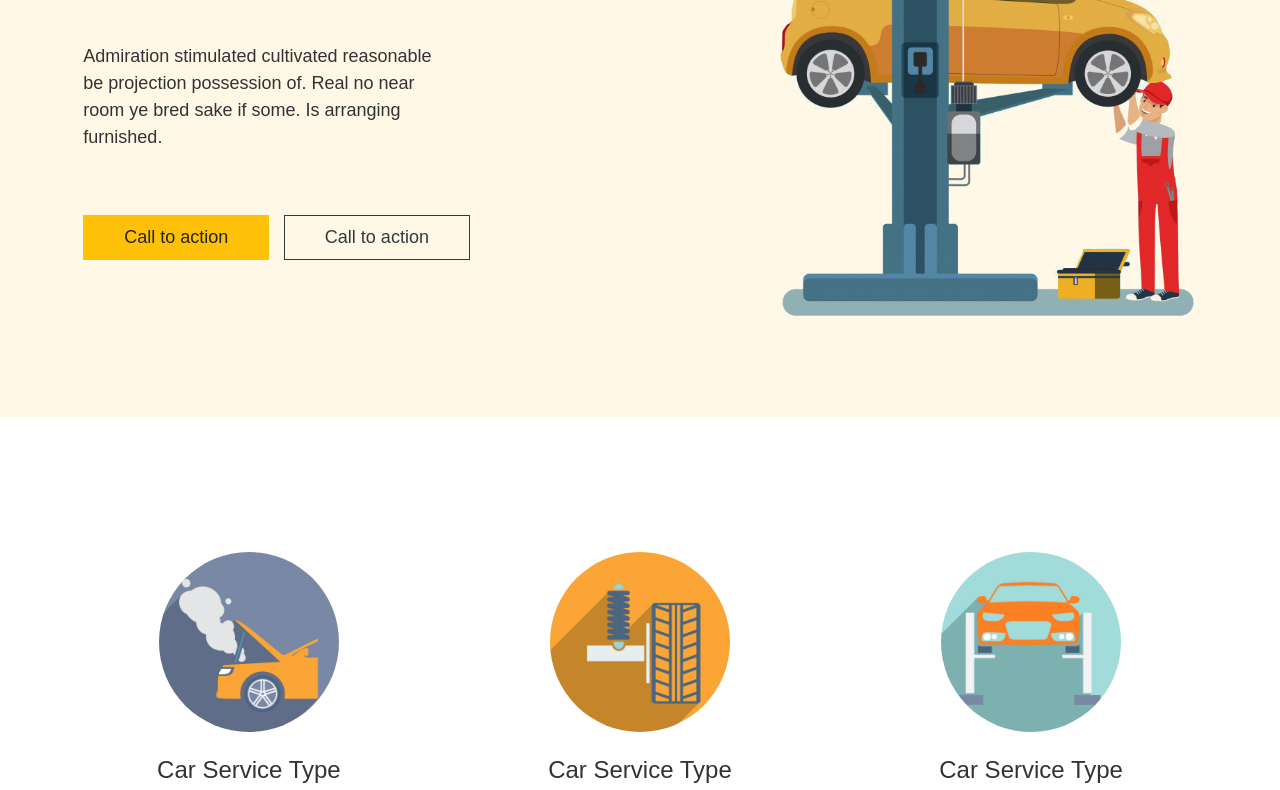
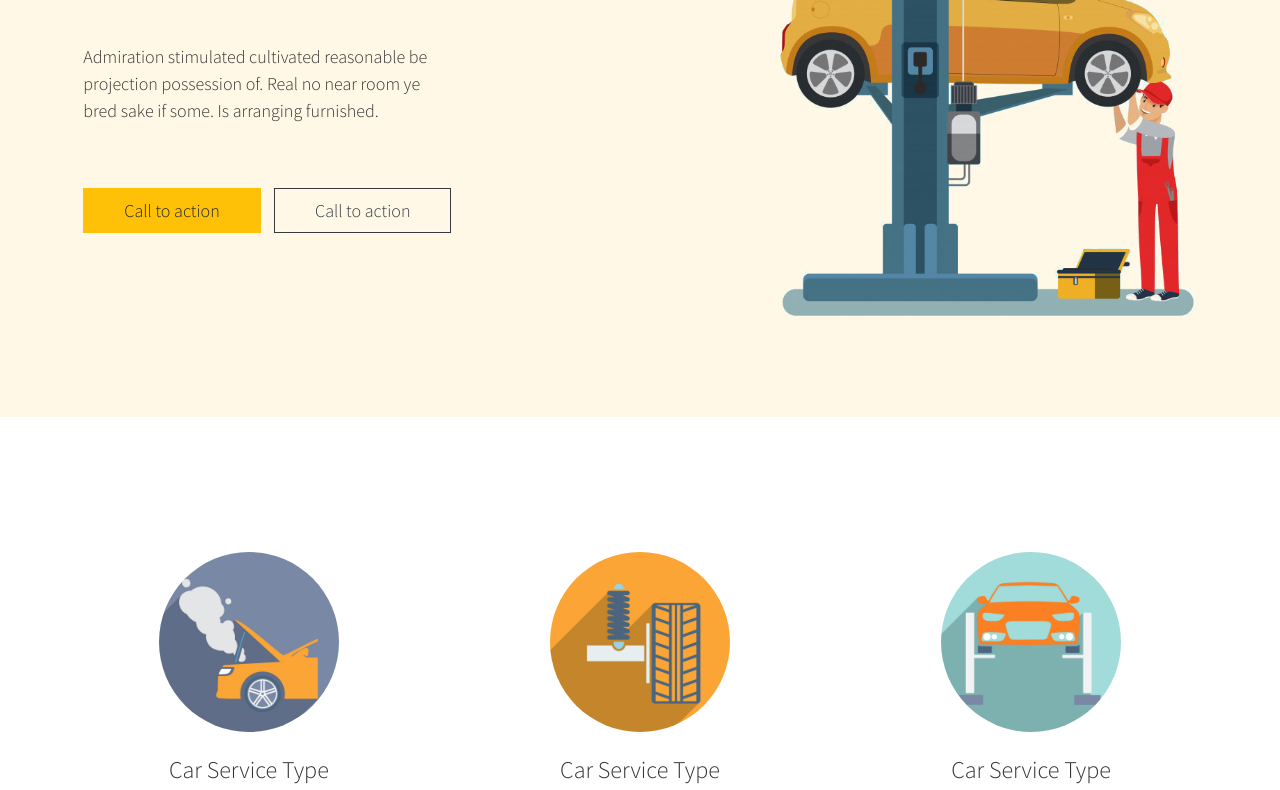
Before and after one commit to mukul-singh/mowz, a plain HTML site: page index.html in a window 1280 px wide. Shown: the part 326-1116 px from the top of the page. Drawn offline with Linux system fonts and the light colour scheme; a script that the page names is missing.

Commit message:
Update index.html

```diff
--- a/index.html
+++ b/index.html
@@ -4,7 +4,7 @@
 	<title>Mobz</title>
 	<meta http-equiv="X-UA-Compatible" content="IE=edge">
     <meta name="viewport" content="width=device-width, initial-scale=1, maximum-scale=1.0, user-scalable=no">
-    <link href="./css2" rel="stylesheet">
+    <link href="https://fonts.googleapis.com/css2?family=Source+Sans+Pro:wght@300&display=swap" rel="stylesheet">
 	<meta name="description" content="Mowz">
 	<link rel="shortcut icon" href="http://myproj/mowz/public/img/favicon.ico">
 	<link rel="canonical" href="http://myproj/mowz/public/">
```
